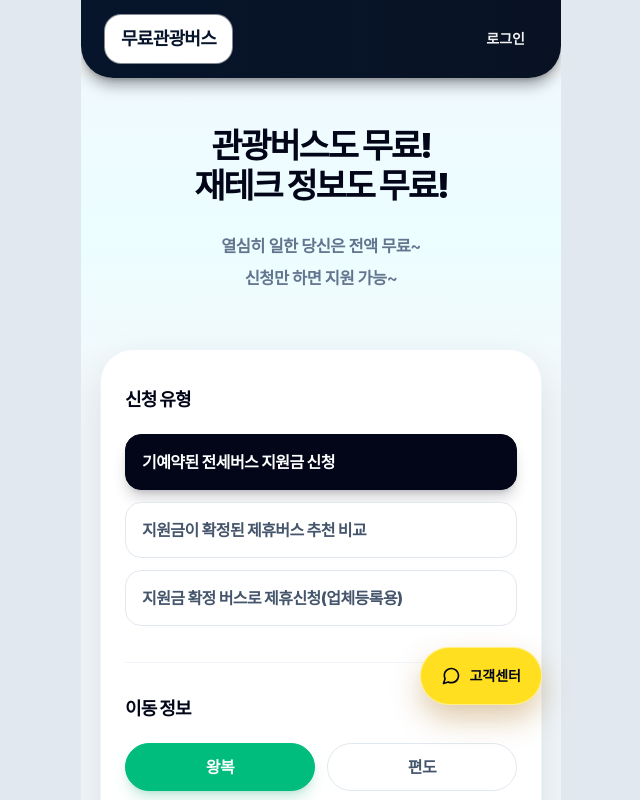
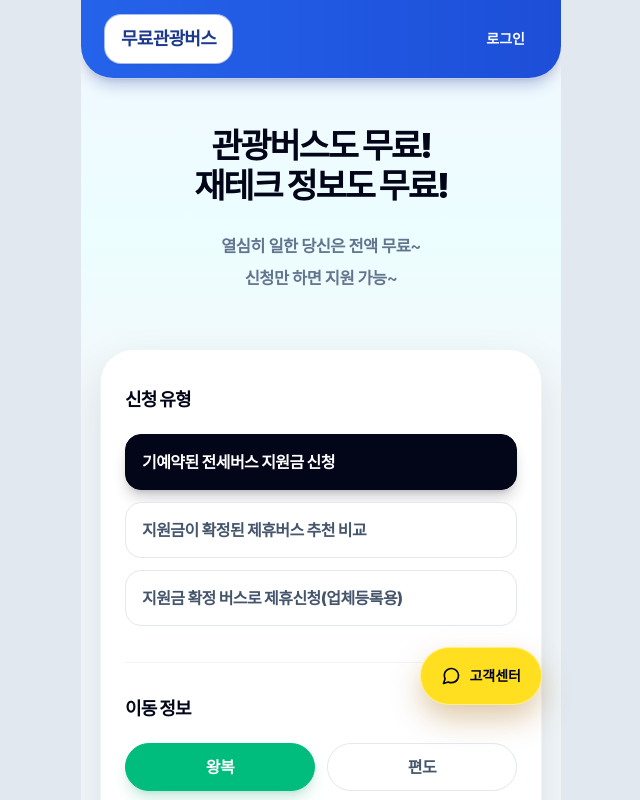
Before and after one commit to picassoautokr-pixel/free-tour-bus, a Next.js app: page / in a window 1280 px wide. Shown: the top 800 px of the page, without its empty margins (319-959 px from the left). Built offline with nearby package versions, Linux system fonts and the light colour scheme.

Commit message:
Update header styling in site page: changed gradient background and text colors for improved visual appeal and consistency with the overall design theme.

```diff
--- a/app/(site)/page.tsx
+++ b/app/(site)/page.tsx
@@ -335,13 +335,13 @@ export default function Home() {
 
   return (
     <main className="relative min-h-screen overflow-hidden bg-[#f3f8fb] pb-28">
-      <header className="relative z-10 flex h-[78px] items-center justify-between rounded-b-[2rem] bg-gradient-to-r from-[#06152B] to-[#081223] px-6 text-white shadow-lg shadow-black/35 ring-1 ring-white/5">
-        <h1 className="rounded-2xl bg-white px-4 py-2.5 text-lg font-black tracking-[-0.04em] text-[#06152B] shadow-sm ring-1 ring-white/50">
+      <header className="relative z-10 flex h-[78px] items-center justify-between rounded-b-[2rem] bg-gradient-to-r from-[#2563EB] to-[#1D4ED8] px-6 text-white shadow-lg shadow-blue-900/25 ring-1 ring-white/20">
+        <h1 className="rounded-2xl bg-white px-4 py-2.5 text-lg font-black tracking-[-0.04em] text-blue-900 shadow-sm ring-1 ring-white/60">
           무료관광버스
         </h1>
         <button
           type="button"
-          className="rounded-full px-3 py-2 text-sm font-semibold text-white/95 transition hover:bg-white/12 hover:text-white"
+          className="rounded-full px-3 py-2 text-sm font-semibold text-white transition hover:bg-white/15 hover:text-white"
         >
           로그인
         </button>
```
